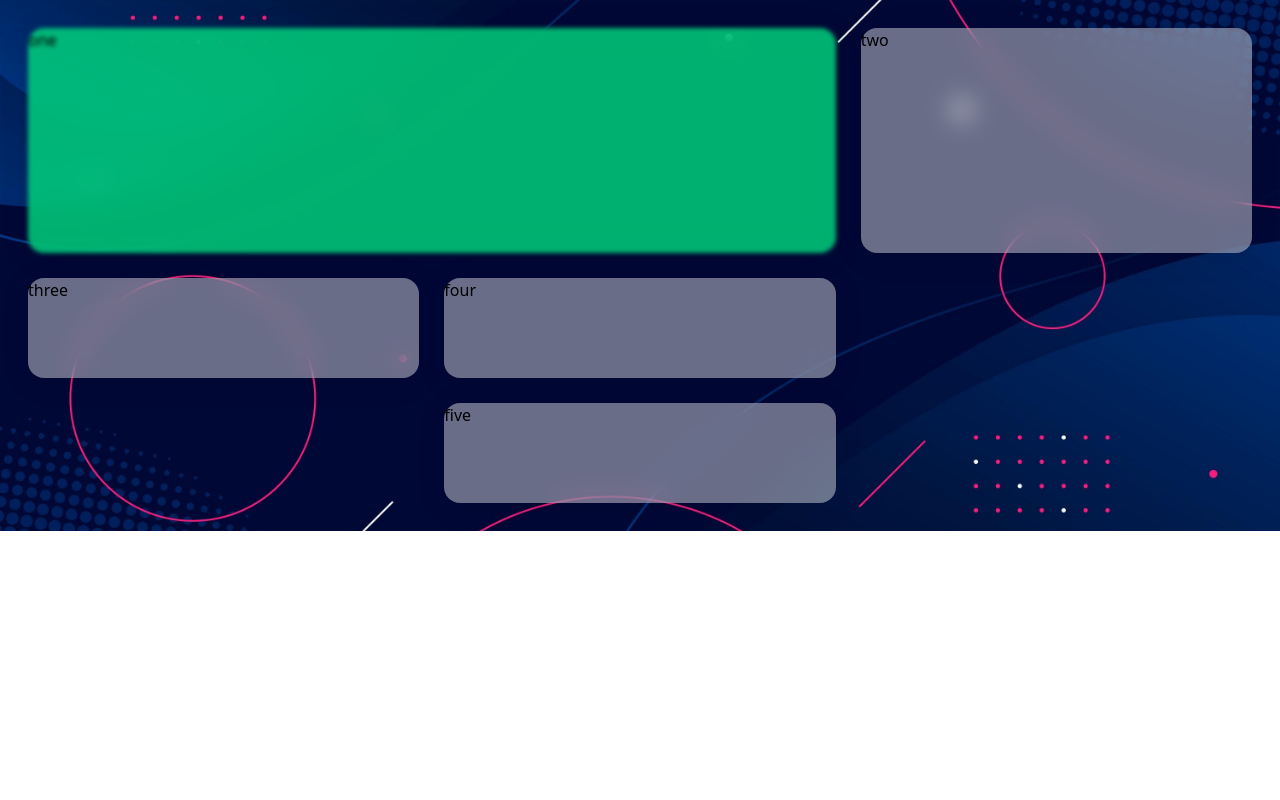
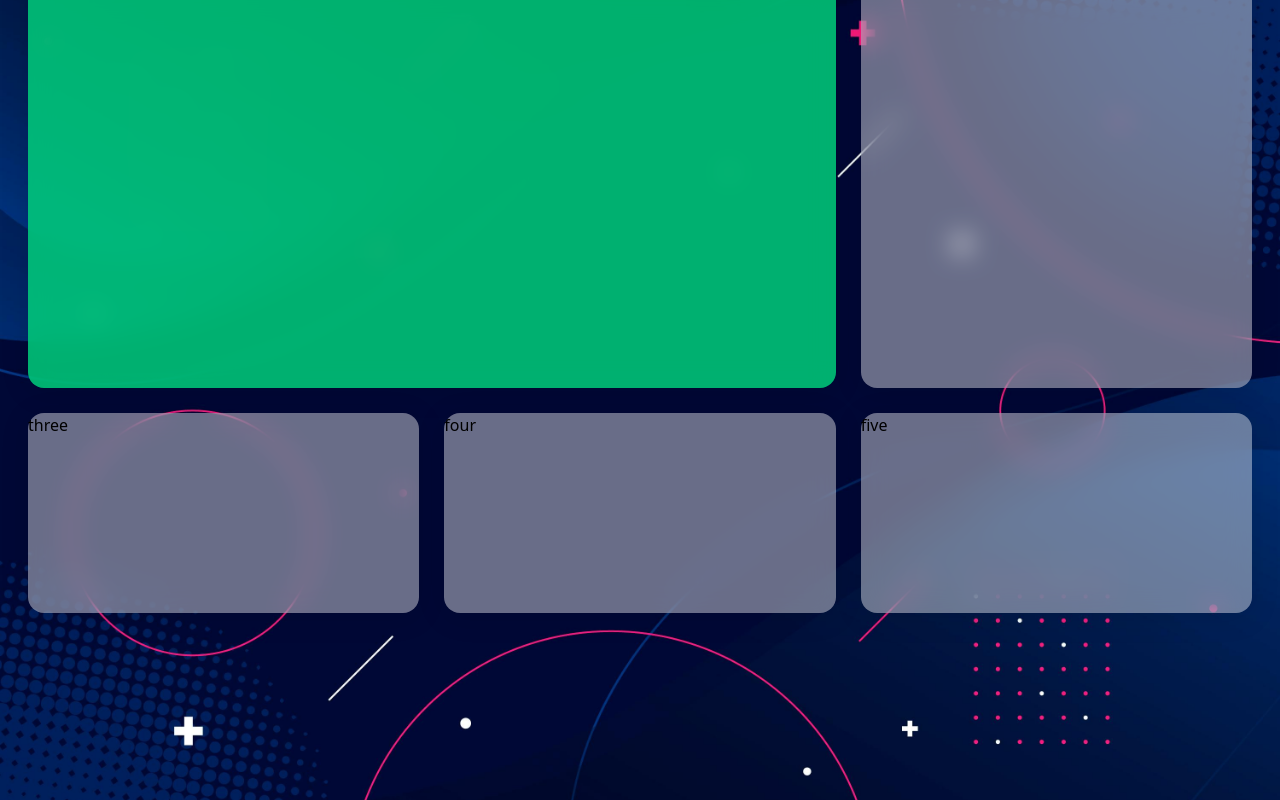
Before and after one commit to osocaramelosofer/nuxt-bus, a Nuxt app in the folder buses/: page / in a window 1280 px wide. Built offline with nearby package versions, Linux system fonts and the light colour scheme.

Commit message:
mainLayoutdone

```diff
--- a/buses/pages/index.vue
+++ b/buses/pages/index.vue
@@ -19,8 +19,8 @@ export default {
 <style>
 main{
   background-image: url("@/assets/bg2.jpg");
-  height: 100%;
-  width:100%;
+  height: 100vh;
+  width:100vw;
 
   background-size: cover;
   background-repeat: no-repeat;
@@ -28,9 +28,17 @@ main{
 }
 .wrapper{
   display: grid;
-  grid-template-columns: repeat(3, 1fr);
-  grid-auto-rows: minmax(100px, auto);
+  width: 100%;
+  height: 100%;
+  grid-template-rows: repeat(4, 100px);
+  grid-template-columns: repeat(auto-fit, minmax(300px, 1fr));
+
+/*
+  grid-auto-rows: minmax(100px, auto); Esto se para cuando se defina automaticamente una row extra ponerle el tamano establecido por defecto  */
+  /* grid-auto-columns: minmax(100px, auto); */
+  grid-auto-rows: 100px;
   grid-gap: 25px;
+  align-content: center;
 
 }
 .container{
@@ -43,29 +51,47 @@ main{
   -webkit-backdrop-filter: blur(13.2px);
 }
 .one {
-  grid-column: 1 / 3;
-  grid-row: 1/3;
+  /* grid-column: 1 / 3;
+  grid-row: 1/3; */
 
-  background-color: #01d77ed0;
-  filter: blur(2px);
+
 
 }
+/*
 .two {
   grid-column: 3 / 4;
   grid-row: 1 / 3;
 
-}
+} */
+/*
 .three {
   grid-column: 1 / 2;
-  grid-row: 3 / 4;
+  grid-row: 3/5;
 
 }
 .four {
   grid-column: 2;
-  grid-row: 3;
+  grid-row: 3/5;
 }
 .five {
-  grid-column: 2;
-  grid-row: 4;
+  grid-column: 3/4;
+  grid-row: 3/5;
+} */
+/* 320px, 768px, and 1200px */
+@media only screen and (min-width: 1200px){
+  .wrapper{
+    grid-template-columns: repeat(3, 1fr);
+    grid-template-rows: repeat(4, 200px);
+  }
+  .one {
+    background-color: #01d77ed0;
+    grid-column: span 2;
+    grid-row: 1/3;
+  }
+  .two{
+    grid-column: span 1;
+    grid-row: span 2;
+  }
+
 }
 </style>
```
